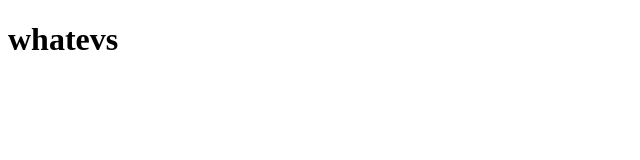
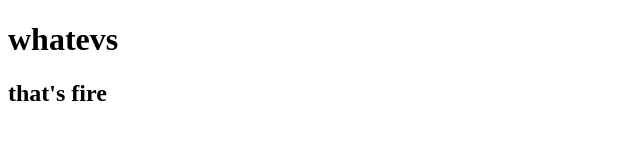
Before and after one commit to mattjayyoung/git-one, a plain HTML site: page index.html in a window 1280 px wide. Shown: the whole page, without its empty margins (0-640 px from the left). Drawn offline with Linux system fonts and the light colour scheme.

Commit message:
added h2

```diff
--- a/index.html
+++ b/index.html
@@ -6,6 +6,7 @@
   </head>
   <body>
     <h1>whatevs</h1>
+    <h2>that's fire</h2>
 
   </body>
 </html>
```
